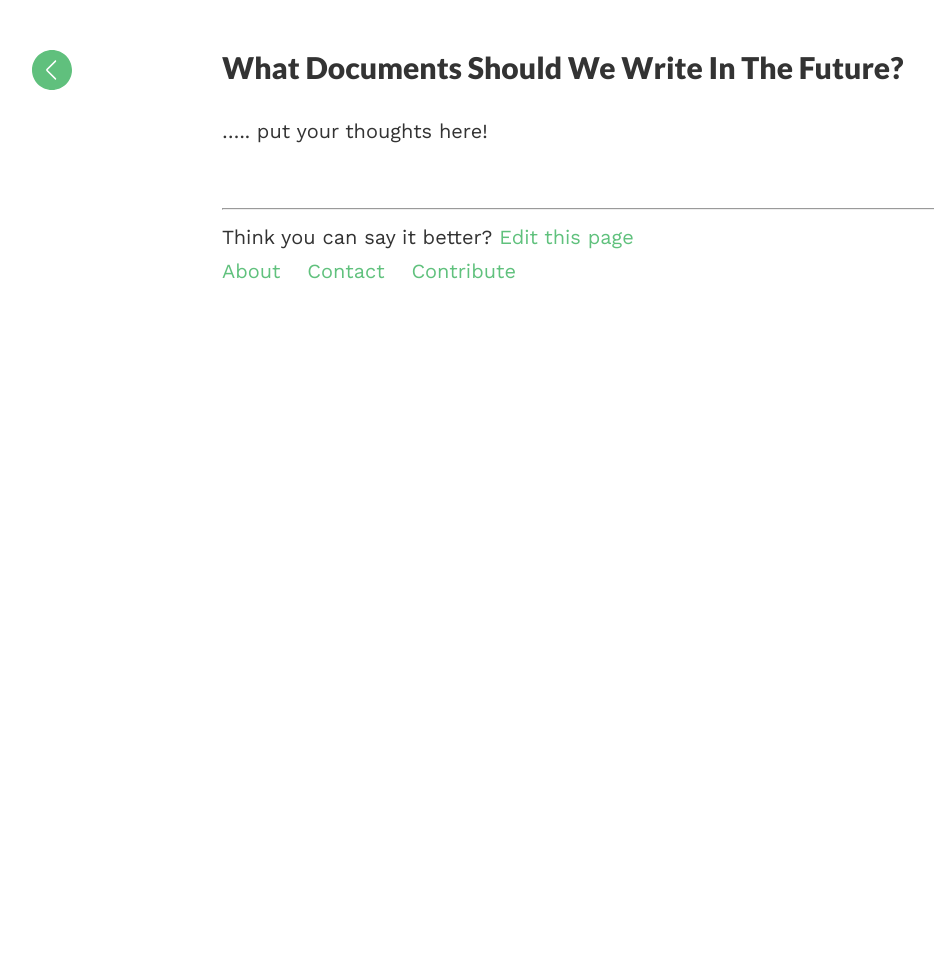
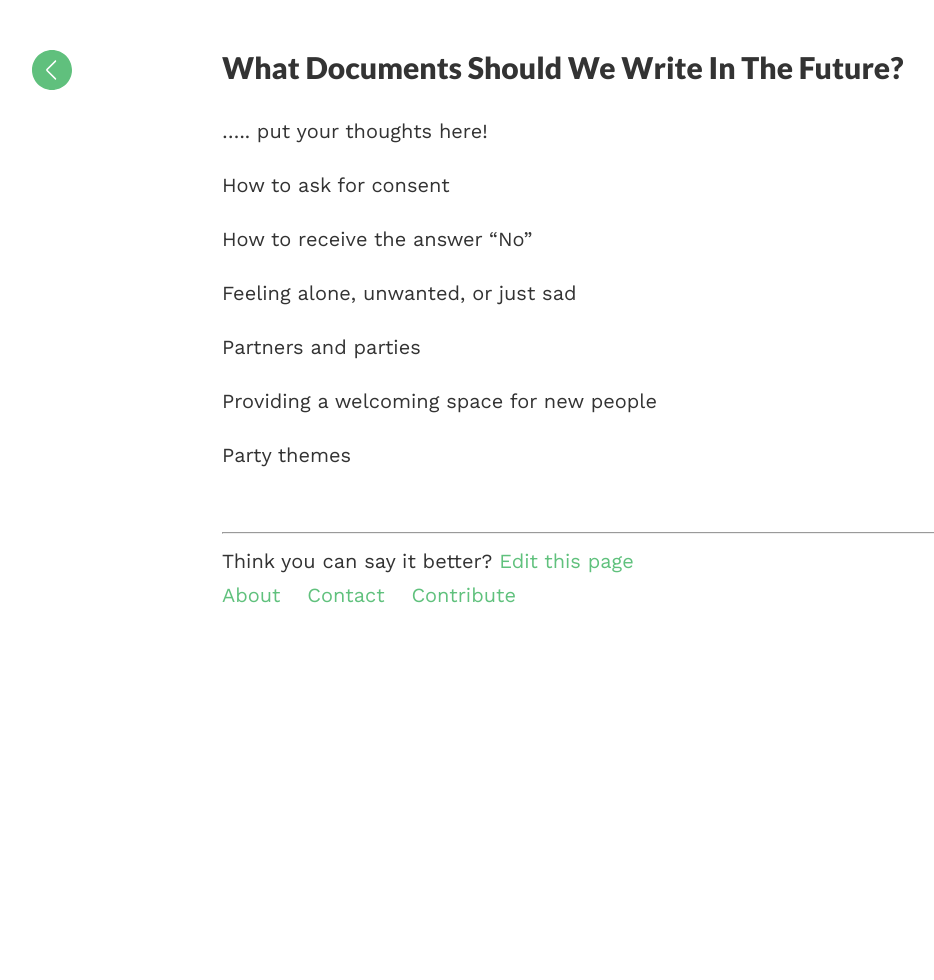
Before and after one commit to thelibertinesociety/thelibertinesociety.github.io, a Jekyll site: the page built from _documents/to_do/v1.md, in a window 1280 px wide. Shown: the whole page, without its empty margins (18-952 px from the left). Built offline with Jekyll 4.4.1, drawn with Linux system fonts in a browser that asks for light colours.

Commit message:
Added article ideas

```diff
--- a/_documents/to_do/v1.md
+++ b/_documents/to_do/v1.md
@@ -11,3 +11,16 @@ allow_comments: true            # displays the `Disqus` comment thingy.
 ## What documents should we write in the future?
 
 ..... put your thoughts here!
+
+
+How to ask for consent
+
+How to receive the answer “No”
+
+Feeling alone, unwanted, or just sad
+
+Partners and parties
+
+Providing a welcoming space for new people
+
+Party themes
```
